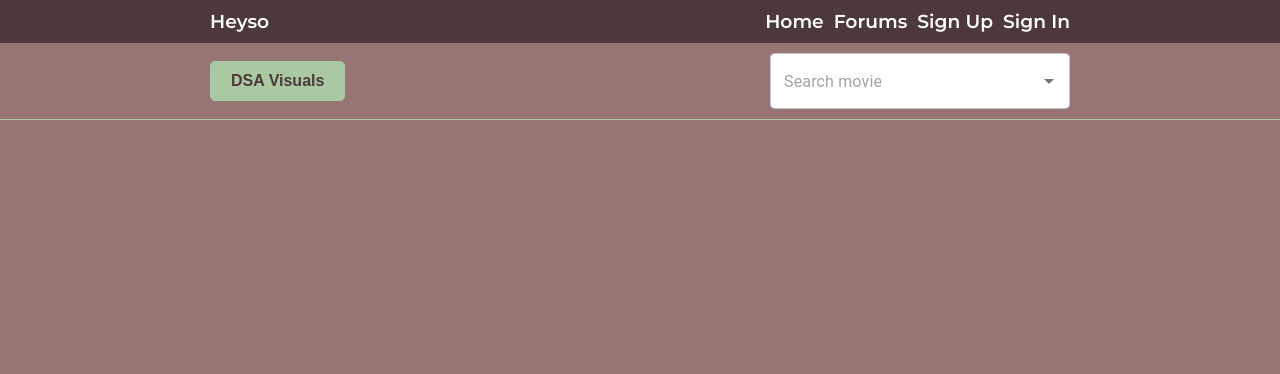
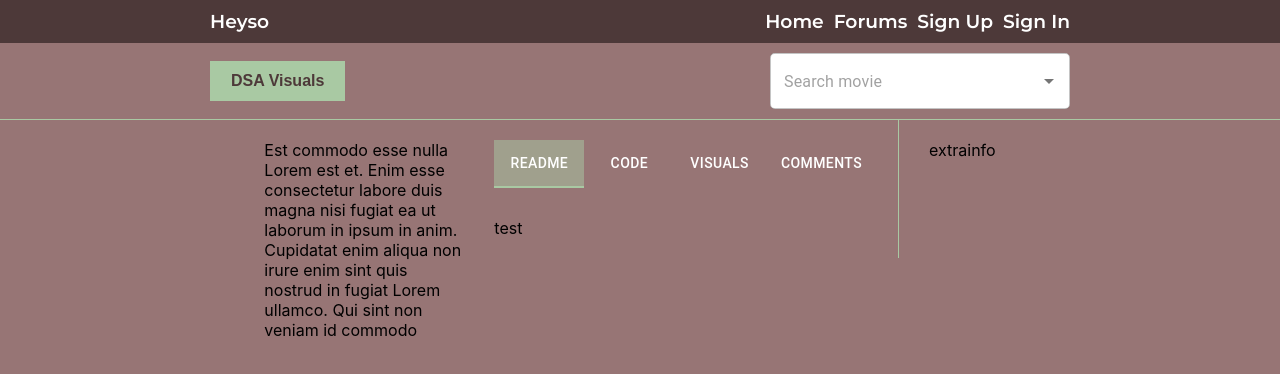
Before and after one commit to matterwin/DSA-Visual, a React (Create React App) app in the folder App/front-end/: page / in a window 1280 px wide. Shown: the top 374 px of the page. Built offline with nearby package versions, Linux system fonts and the light colour scheme; the HTML template or start-up script is replaced by a standard one.

Commit message:
tabs edits

```diff
--- /dev/null
+++ b/App/front-end/src/Core/Home/extrainfo.js
@@ -0,0 +1,9 @@
+import React from 'react'
+
+const extrainfo = () => {
+  return (
+    <div>extrainfo</div>
+  )
+}
+
+export default extrainfo
--- /dev/null
+++ b/App/front-end/src/Core/Home/filesys.css
@@ -0,0 +1,7 @@
+.filesys-container{
+    height: 200px;
+    width: 200px;
+    overflow-y: scroll;
+    padding: 0;
+    margin: 0;
+}
--- /dev/null
+++ b/App/front-end/src/Core/Home/filesys.js
@@ -0,0 +1,12 @@
+import React from 'react';
+import './filesys.css';
+
+const filesys = () => {
+  return (
+    <div className='filesys-container'>
+        Est commodo esse nulla Lorem est et. Enim esse consectetur labore duis magna nisi fugiat ea ut laborum in ipsum in anim. Cupidatat enim aliqua non irure enim sint quis nostrud in fugiat Lorem ullamco. Qui sint non veniam id commodo magna occaecat tempor ex elit ex magna. Aute consequat in esse ut culpa anim irure.
+    </div>
+  )
+}
+
+export default filesys
--- a/App/front-end/src/Core/Home/home.css
+++ b/App/front-end/src/Core/Home/home.css
@@ -1,7 +1,20 @@
 .container {
   display: flex;
   justify-content: center;
-  align-items: center;
+  align-items: flex-start;
   /* height: 100vh; */
   flex-direction: row;
+  gap: 10px;
 }
+
+.right-side-home, .center-side-home {
+  padding: 20px;
+}
+
+.left-side-home {
+  padding-top: 20px;
+}
+
+.center-side-home{
+  border-right: #A9C9A3 solid 1px;
+}
--- a/App/front-end/src/Core/Home/home.js
+++ b/App/front-end/src/Core/Home/home.js
@@ -1,14 +1,21 @@
 import "../../App.css"
 import "./home.css"
+
+import Filesys from './filesys';
+import Readme from './readme';
+import Extrainfo from './extrainfo';
 
 function Home(){
     return (
         <div className="container">
             <div className="left-side-home">
+                <Filesys />
             </div>
             <div className="center-side-home">
+                <Readme />
             </div>
             <div className="right-side-home">
+                <Extrainfo />
             </div>
         </div>
     );
--- /dev/null
+++ b/App/front-end/src/Core/Home/readme.js
@@ -0,0 +1,13 @@
+import React from 'react'
+import Tabs from './tabs';
+
+const readme = () => {
+  return (
+    <div>
+        <Tabs />
+        test
+    </div>
+  )
+}
+
+export default readme
--- /dev/null
+++ b/App/front-end/src/Core/Home/tabs.js
@@ -0,0 +1,67 @@
+import * as React from 'react';
+import Box from '@mui/material/Box';
+import Tabs from '@mui/material/Tabs';
+import Tab from '@mui/material/Tab';
+
+export default function CenteredTabs() {
+  const [value, setValue] = React.useState(0);
+
+  const handleChange = (event, newValue) => {
+    setValue(newValue);
+  };
+
+  return (
+    <Box
+        sx={{
+        width: '100%',
+        color: '#FFF',
+        marginBottom: '30px'
+        }}
+    >
+      <Tabs value={value} onChange={handleChange} centered TabIndicatorProps={{
+          style: { backgroundColor: '#A9C9A3', color:'#fff' },
+        }}>
+        <Tab
+            sx={{
+                color: '#fff',
+                '&.Mui-selected': {
+                    color: '#fff',
+                    backgroundColor:'#a9c9a383'
+                },
+            }}
+            label="Readme"
+        />
+        <Tab
+            sx={{
+                color: '#fff',
+                '&.Mui-selected': {
+                    color: '#fff',
+                    backgroundColor:'#a9c9a383'
+                },
+            }}
+            label="Code"
+        />
+        <Tab
+            sx={{
+                color: '#fff',
+                '&.Mui-selected': {
+                    color: '#fff',
+                    backgroundColor:'#a9c9a383'
+                },
+            }}
+            label="Visuals"
+        />
+        <Tab
+            sx={{
+                color: '#fff',
+                '&.Mui-selected': {
+                    color: '#fff',
+                    backgroundColor:'#a9c9a383'
+                },
+            }}
+            label="Comments"
+        />
+      </Tabs>
+    </Box>
+  );
+}
--- a/App/front-end/src/Core/Nav/nav.css
+++ b/App/front-end/src/Core/Nav/nav.css
@@ -24,7 +24,7 @@
     font-size: 1rem;
     text-decoration: none;
     font-weight: 600;
-    border-radius: 5px;
+    /* border-radius: 5px; */
     padding: 10px;
     padding-left: 20px;
     padding-right: 20px;
--- a/App/front-end/src/Core/Nav/subnav.css
+++ b/App/front-end/src/Core/Nav/subnav.css
@@ -8,6 +8,7 @@
     background-color: #977575;
     padding: 10px;
     border-bottom: #A9C9A3 solid 1px;
+    /* box-shadow: 0 2px 10px rgba(0, 0, 0, 0.3); */
 }
 
 .sub-right-side h3 {
```
Also changed, not shown: 1 other file (tests, documents, lock files or other folders).
